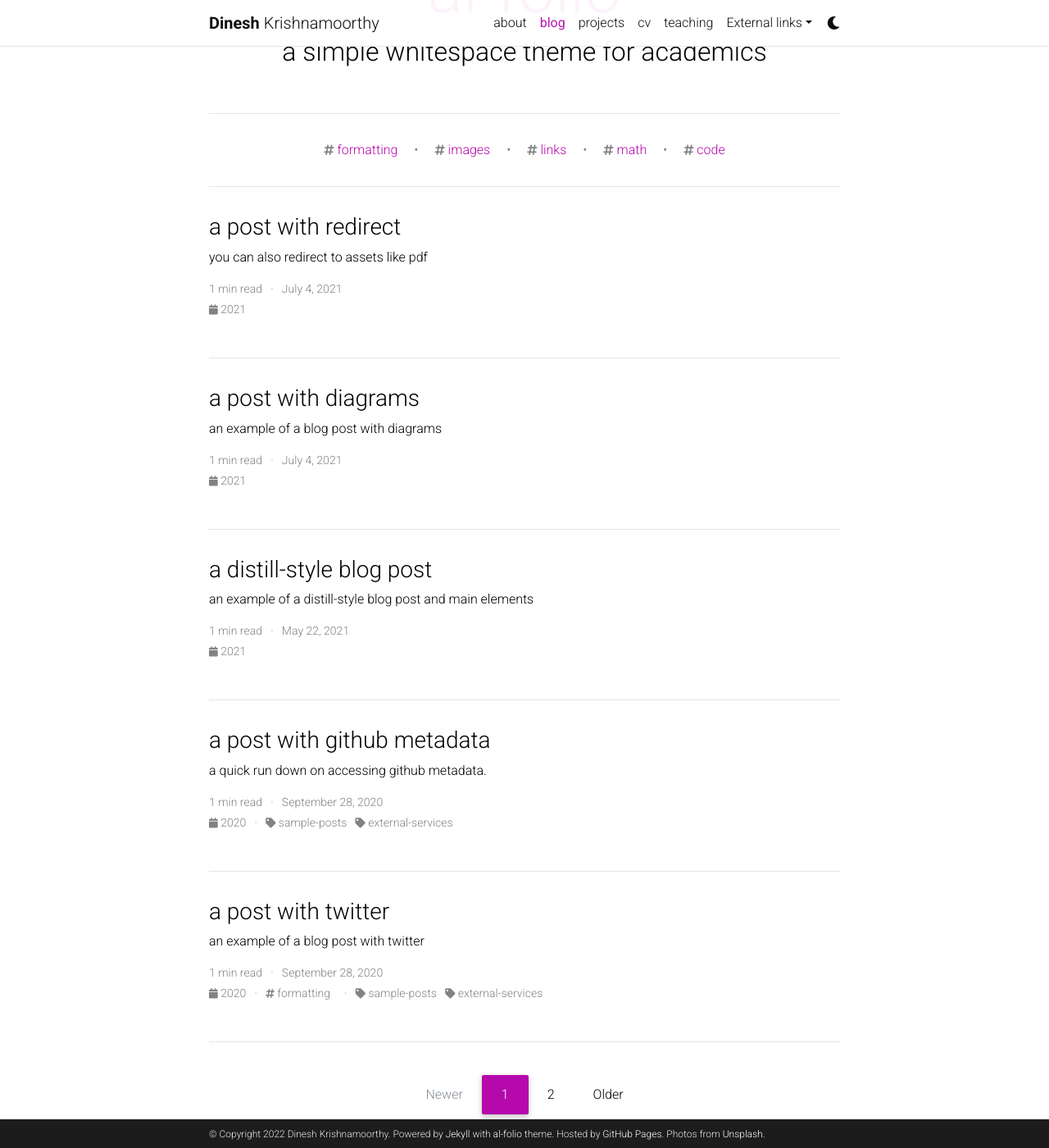
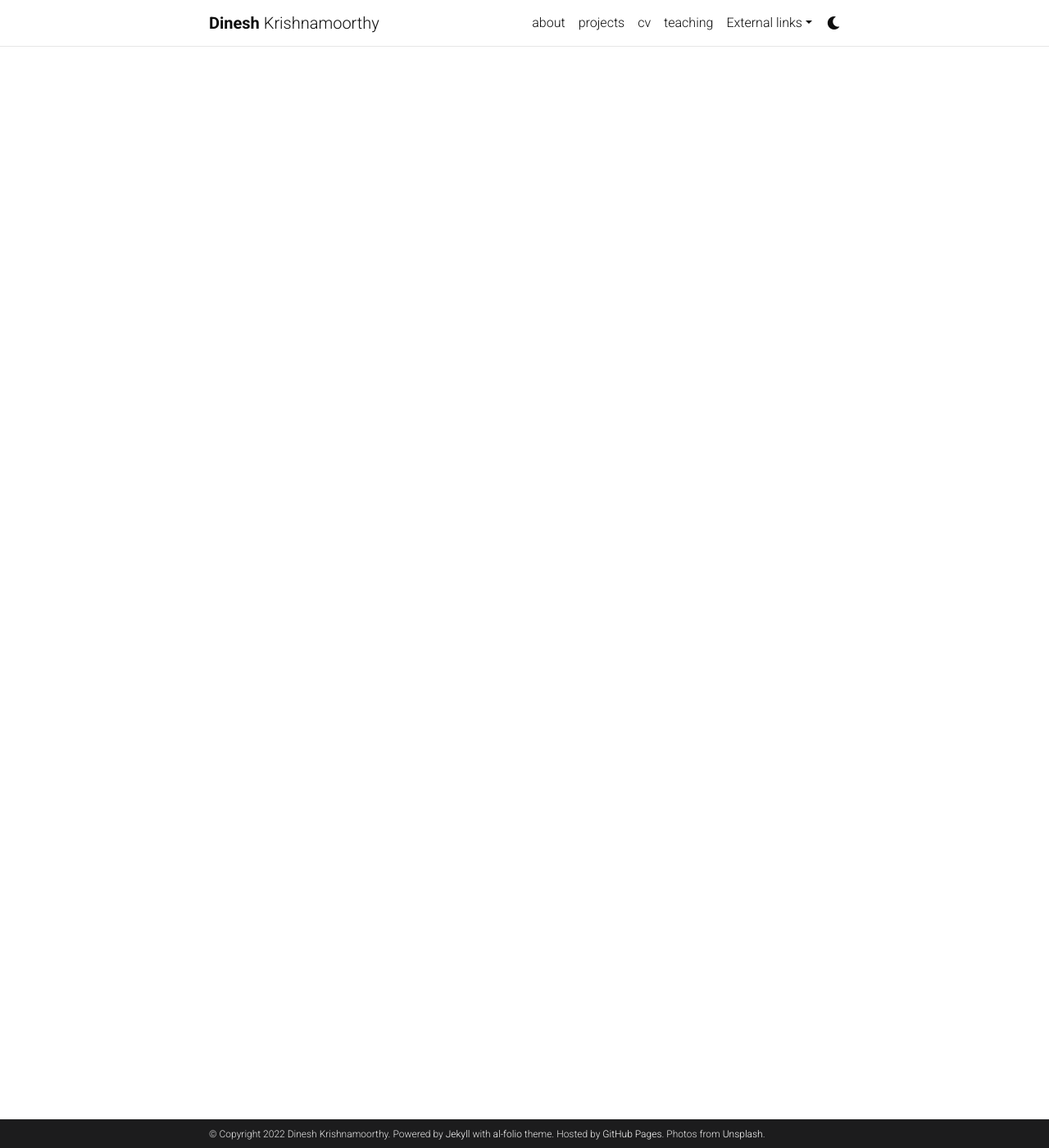
Before and after one commit to dinesh-krishnamoorthy/dinesh-krishnamoorthy.github.io, a Jekyll site: the page built from blog/index.html, in a window 1280 px wide and 1400 px high, scrolled down 196 px. Shown: the whole window at 82% size. Built offline with Jekyll 4.4.1, drawn with Linux system fonts in a browser that asks for light colours; full-size pictures stand in for the smaller copies a plugin makes; the list of posts is cut into pages by our own code; comment, search, counter and statistics services are not loaded; a style sheet for code colours, icons or effects is not loaded.

Commit message:
Update _config.yml

```diff
--- a/_config.yml
+++ b/_config.yml
@@ -106,29 +106,7 @@
 google_site_verification:  # your google-site-verification ID (Google Search Console)
 bing_site_verification:  # out your bing-site-verification ID (Bing Webmaster)
 
-# -----------------------------------------------------------------------------
-# Blog
-# -----------------------------------------------------------------------------
 
-blog_name: al-folio # blog_name will be displayed in your blog page
-blog_nav_title: blog # your blog must have a title for it to be displayed in the nav bar
-blog_description: a simple whitespace theme for academics
-permalink: /blog/:year/:title/
-
-# Pagination
-pagination:
-  enabled: true
-
-# Comments
-disqus_shortname: al-folio # put your disqus shortname
-# https://help.disqus.com/en/articles/1717111-what-s-a-shortname
-
-# External sources.
-# If you have blog posts published on medium.com or other exteranl sources,
-# you can display them in your blog by adding a link to the RSS feed.
-external_sources:
-  - name: medium.com
-    rss_url: https://medium.com/@al-folio/feed
 
 # -----------------------------------------------------------------------------
 # Collections
@@ -207,22 +185,6 @@
   uglifier_args:
     harmony: true
 
-# -----------------------------------------------------------------------------
-# Jekyll Archives
-# -----------------------------------------------------------------------------
-
-jekyll-archives:
-  enabled: [year, tags, categories] # enables year, tag and category archives (remove if you need to disable one of them).
-  layouts:
-    year: archive-year
-    tag: archive-tag
-    category: archive-category
-  permalinks:
-    year: '/blog/:year/'
-    tag: '/blog/tag/:name/'
-    category: '/blog/category/:name/'
-
-display_tags: ['formatting', 'images', 'links', 'math', 'code'] # this tags will be dispalyed on the front page of your blog
 
 
 # -----------------------------------------------------------------------------
```
